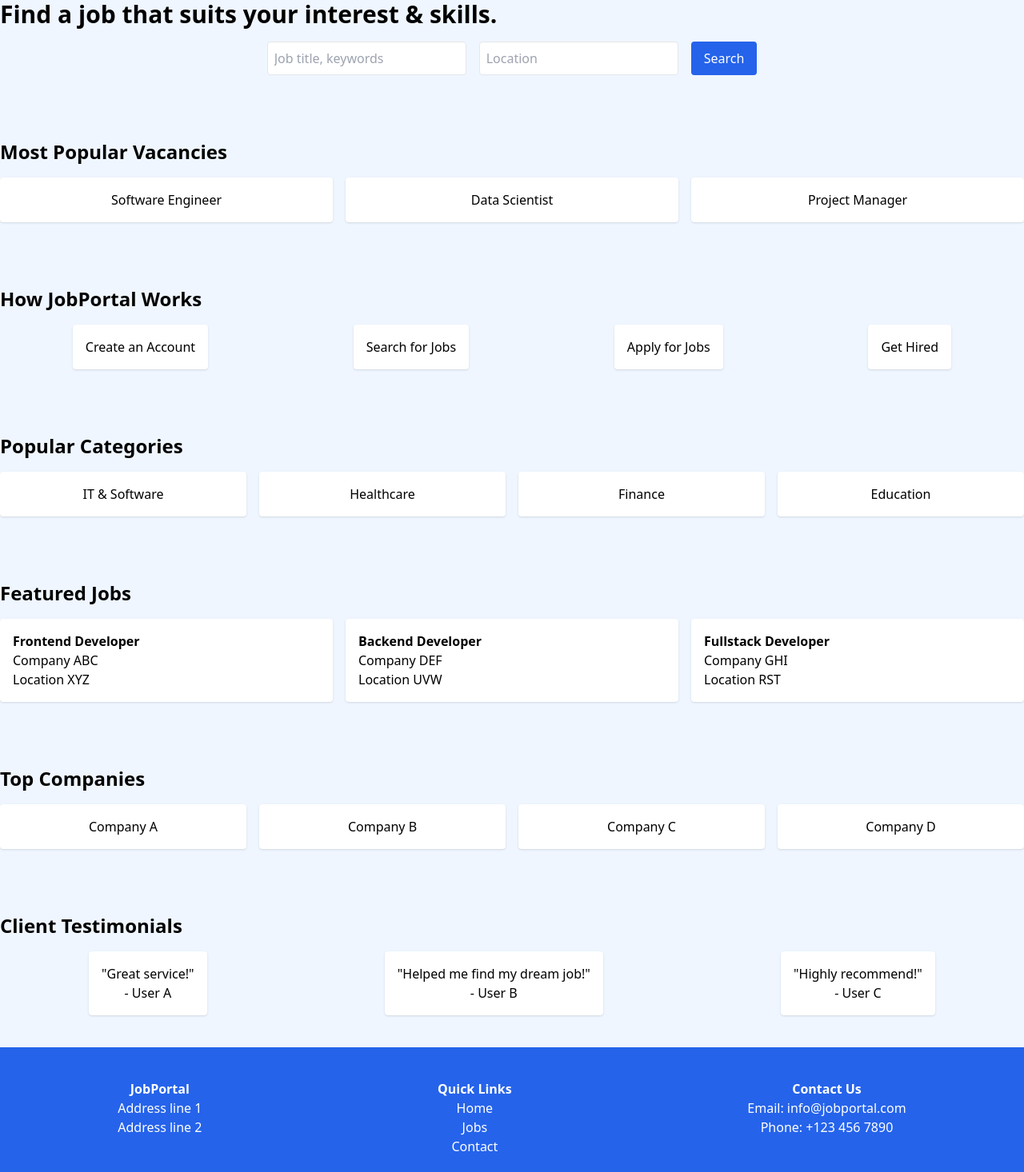
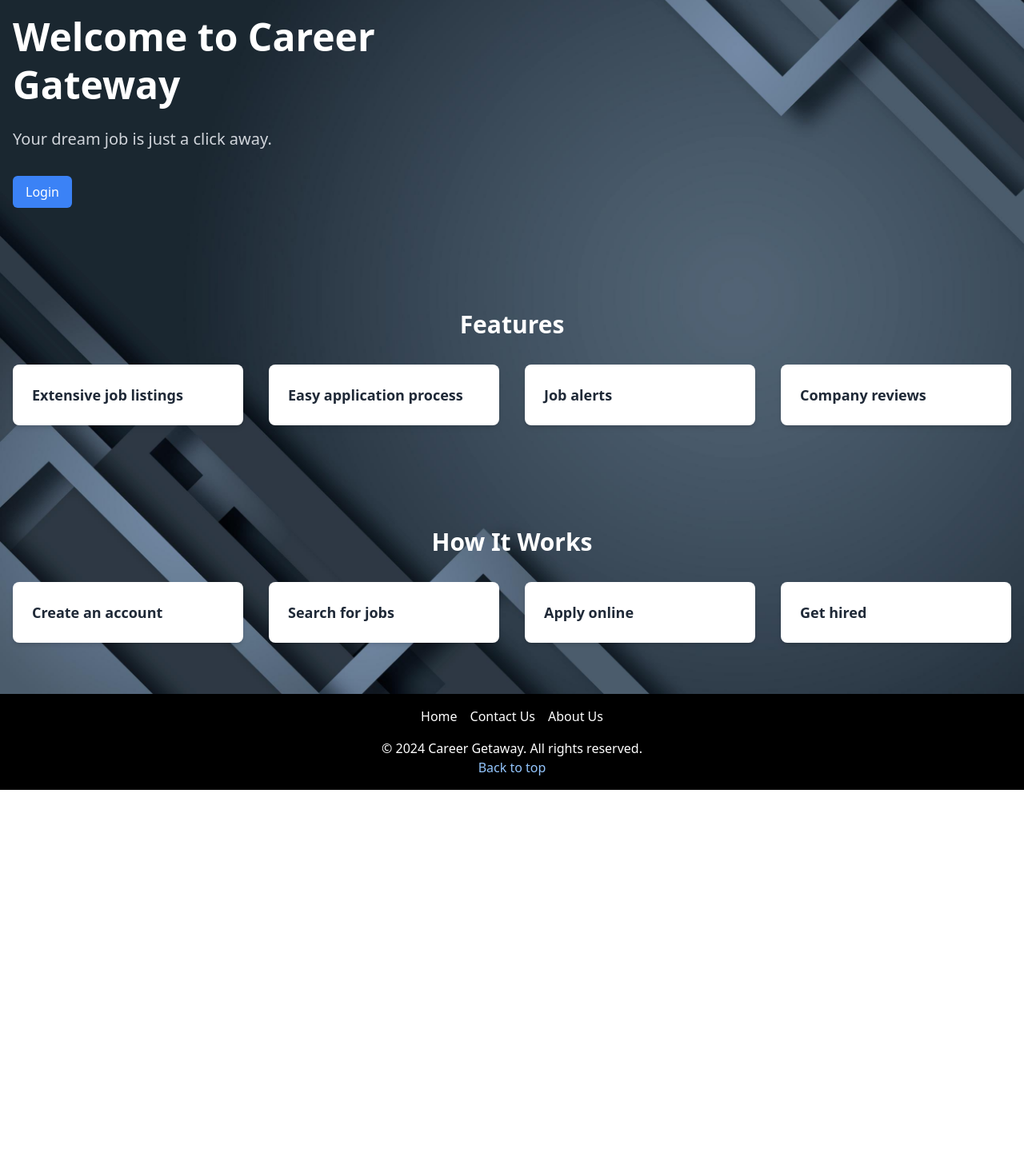
Before and after one commit to vanshm2703/CareerGateway, a React (Create React App) app in the folder frontend/: page / in a window 1280 px wide. Shown: the part 120-1586 px from the top of the page at 80% size. After the commit the page ends 1108 px from the top, so only its background shows below. Built offline with nearby package versions, Linux system fonts and the light colour scheme.

Commit message:
Add files via upload
ui changes

```diff
--- a/frontend/package.json
+++ b/frontend/package.json
@@ -9,6 +9,7 @@
     "@testing-library/user-event": "^13.5.0",
     "react": "^18.3.1",
     "react-dom": "^18.3.1",
+    "react-router-dom": "^6.25.1",
     "react-scripts": "5.0.1",
     "web-vitals": "^2.1.4"
   },
--- a/frontend/src/App.js
+++ b/frontend/src/App.js
@@ -1,27 +1,21 @@
 import React from 'react';
-import Header from './components/Header';
-import JobSearchBar from './components/JobSearchBar';
-import PopularVacancies from './components/PopularVacancies';
-import HowItWorks from './components/HowItWorks';
-import Categories from './components/Categories';
-import FeaturedJobs from './components/FeaturedJobs';
-import TopCompanies from './components/TopCompanies';
-import Testimonials from './components/Testimonials';
+import { BrowserRouter as Router, Route, Routes } from 'react-router-dom';
 import Footer from './components/Footer';
+import Home from './components/Home';
+import Roles from './components/Roles';
 
 function App() {
   return (
-    <div className="App">
-      <Header />
-      <JobSearchBar />
-      <PopularVacancies />
-      <HowItWorks />
-      <Categories />
-      <FeaturedJobs />
-      <TopCompanies />
-      <Testimonials />
-      <Footer />
-    </div>
+      <Router>
+        <div className="App">
+          <Routes>
+            <Route path="/" element={<Home />} />
+            <Route path="/roles" element={<Roles />} />
+          </Routes>
+          <Footer />
+        </div>
+      </Router>
+
   );
 }
 
--- a/frontend/src/components/Footer.js
+++ b/frontend/src/components/Footer.js
@@ -1,31 +1,23 @@
-import React from 'react';
+import React from "react";
 
 const Footer = () => {
   return (
-    <footer className="bg-blue-600 text-white py-10">
-      <div className="container mx-auto text-center">
-        <div className="flex justify-around mb-4">
-          <div>
-            <h1 className="font-bold">JobPortal</h1>
-            <p>Address line 1</p>
-            <p>Address line 2</p>
-          </div>
-          <div>
-            <h4 className="font-bold">Quick Links</h4>
-            <ul>
-              <li><a href="#home" className="text-white">Home</a></li>
-              <li><a href="#jobs" className="text-white">Jobs</a></li>
-              <li><a href="#contact" className="text-white">Contact</a></li>
-            </ul>
-          </div>
-          <div>
-            <h4 className="font-bold">Contact Us</h4>
-            <p>Email: info@jobportal.com</p>
-            <p>Phone: +123 456 7890</p>
-          </div>
-        </div>
-        <p>&copy; 2024 JobPortal. All rights reserved.</p>
+    <footer className="bg-black text-white p-4 text-center">
+      <div className="space-x-4">
+        <a href="#home" className="hover:underline">
+          Home
+        </a>
+        <a href="#contact" className="hover:underline">
+          Contact Us
+        </a>
+        <a href="#about" className="hover:underline">
+          About Us
+        </a>
       </div>
+      <p className="mt-4">&copy; 2024 Career Getaway. All rights reserved.</p>
+      <a href="#top" className="text-blue-300 hover:underline">
+        Back to top
+      </a>
     </footer>
   );
 };
--- /dev/null
+++ b/frontend/src/components/Home.js
@@ -0,0 +1,114 @@
+import React from "react";
+import { useAuth0 } from "@auth0/auth0-react";
+import { useNavigate } from "react-router-dom";
+import Navbar from "./NavbarTab";
+import "./backgroundwebsite.jpg";
+
+const Home = () => {
+  const { loginWithRedirect, logout, isAuthenticated } = useAuth0();
+  const navigate = useNavigate();
+
+  return (
+    <div
+      className="bg-gray-900"
+      style={{
+        backgroundImage: `url(${require("./backgroundwebsite.jpg")})`,
+        backgroundSize: "cover",
+        backgroundRepeat: "no-repeat",
+      }}
+    >
+      <Navbar />
+      <div className="bg-none">
+        <div className="container mx-auto px-4 py-16">
+          <div className="grid grid-cols-1 md:grid-cols-2 gap-8 items-center">
+            <div className="text-center md:text-left">
+              <h1 className="text-5xl font-bold text-white leading-tight mb-6">
+                Welcome to Career Gateway
+              </h1>
+              <p className="text-xl text-gray-300 mb-8">
+                Your dream job is just a click away.
+              </p>
+              {isAuthenticated ? (
+                <div>
+                  <button
+                    onClick={() => logout({ returnTo: window.location.origin })}
+                    className="text-black bg-white hover:bg-gray-200 px-4 py-2 rounded-md transition duration-300 ease"
+                  >
+                    Logout
+                  </button>
+                  <button
+                    onClick={() => navigate("/roles")}
+                    className="ml-4 text-white bg-blue-500 hover:bg-blue-700 px-4 py-2 rounded-md transition duration-300 ease"
+                  >
+                    Get Started
+                  </button>
+                </div>
+              ) : (
+                <button
+                  onClick={() => loginWithRedirect()}
+                  className="text-white bg-blue-500 hover:bg-blue-700 px-4 py-2 rounded-md transition duration-300 ease"
+                >
+                  Login
+                </button>
+              )}
+            </div>
+            <div className="hidden md:block">
+            </div>
+          </div>
+        </div>
+      </div>
+
+      <div className="container mx-auto py-16 px-4">
+        <h2 className="text-3xl font-bold text-white mb-8 text-center">
+          Features
+        </h2>
+        <div className="grid grid-cols-1 md:grid-cols-4 gap-8">
+          <div className="bg-white p-6 rounded-lg shadow-md">
+            <p className="text-lg font-semibold text-gray-800">
+              Extensive job listings
+            </p>
+          </div>
+          <div className="bg-white p-6 rounded-lg shadow-md">
+            <p className="text-lg font-semibold text-gray-800">
+              Easy application process
+            </p>
+          </div>
+          <div className="bg-white p-6 rounded-lg shadow-md">
+            <p className="text-lg font-semibold text-gray-800">Job alerts</p>
+          </div>
+          <div className="bg-white p-6 rounded-lg shadow-md">
+            <p className="text-lg font-semibold text-gray-800">
+              Company reviews
+            </p>
+          </div>
+        </div>
+      </div>
+
+      <div className="container mx-auto py-16 px-4">
+        <h2 className="text-3xl font-bold text-white mb-8 text-center">
+          How It Works
+        </h2>
+        <div className="grid grid-cols-1 md:grid-cols-4 gap-8">
+          <div className="bg-white p-6 rounded-lg shadow-md">
+            <p className="text-lg font-semibold text-gray-800">
+              Create an account
+            </p>
+          </div>
+          <div className="bg-white p-6 rounded-lg shadow-md">
+            <p className="text-lg font-semibold text-gray-800">
+              Search for jobs
+            </p>
+          </div>
+          <div className="bg-white p-6 rounded-lg shadow-md">
+            <p className="text-lg font-semibold text-gray-800">Apply online</p>
+          </div>
+          <div className="bg-white p-6 rounded-lg shadow-md">
+            <p className="text-lg font-semibold text-gray-800">Get hired</p>
+          </div>
+        </div>
+      </div>
+    </div>
+  );
+};
+
+export default Home;
--- /dev/null
+++ b/frontend/src/components/NavbarTab.js
@@ -0,0 +1,20 @@
+import React from 'react';
+
+const Navbar = () => {
+  return (
+    <nav className="bg-transparent p-4 text-white flex justify-between items-center">
+      <div className="flex items-center">
+        <img src="/logo.png" alt="Company Logo" className="h-8 w-8 mr-2" />
+        <span className="font-bold text-lg">Career Getaway</span>
+      </div>
+      <div className="space-x-4 flex items-center">
+        <a href="#home" className="text-white hover:text-blue-400 transition duration-300 ease-in-out">Home</a>
+        <a href="#about" className="text-white hover:text-blue-400 transition duration-300 ease-in-out">About Us</a>
+        <a href="#contact" className="text-white hover:text-blue-400 transition duration-300 ease-in-out">Contact Us</a>
+      </div>
+      <button className="bg-white text-blue-600 px-4 py-2 rounded-md transition duration-300 ease-in-out hover:bg-blue-600 hover:text-white">Login</button>
+    </nav>
+  );
+};
+
+export default Navbar;
--- /dev/null
+++ b/frontend/src/components/Roles.js
@@ -0,0 +1,36 @@
+import React from 'react';
+import { useNavigate } from 'react-router-dom';
+import 'tailwindcss/tailwind.css';
+
+const Roles = () => {
+  const navigate = useNavigate();
+
+  return (
+    <div
+      className="min-h-screen flex flex-col items-center justify-center bg-cover bg-center"
+      style={{
+        backgroundImage: `url(${require("./backgroundwebsite.jpg")})`,
+      }}
+    >
+      <h1 className="text-4xl sm:text-5xl font-bold text-white mb-8 text-center transition transform hover:scale-105 duration-300">
+        Choose Your Gateway
+      </h1>
+      <div className="bg-white bg-opacity-75 p-6 rounded-lg shadow-lg mb-8 w-11/12 md:w-1/2 lg:w-1/3 animate-fade-in">
+        <div
+          className="cursor-pointer bg-blue-500 text-white font-bold py-4 px-8 rounded-md mb-4 transition transform hover:scale-105 duration-300"
+          onClick={() => navigate('/employer-dashboard')}
+        >
+          Employer
+        </div>
+        <div
+          className="cursor-pointer bg-green-500 text-white font-bold py-4 px-8 rounded-md transition transform hover:scale-105 duration-300"
+          onClick={() => navigate('/jobseeker-dashboard')}
+        >
+          Jobseeker
+        </div>
+      </div>
+    </div>
+  );
+};
+
+export default Roles;
--- /dev/null
+++ b/frontend/src/reportWebVitals.js
@@ -0,0 +1,13 @@
+const reportWebVitals = onPerfEntry => {
+  if (onPerfEntry && onPerfEntry instanceof Function) {
+    import('web-vitals').then(({ getCLS, getFID, getFCP, getLCP, getTTFB }) => {
+      getCLS(onPerfEntry);
+      getFID(onPerfEntry);
+      getFCP(onPerfEntry);
+      getLCP(onPerfEntry);
+      getTTFB(onPerfEntry);
+    });
+  }
+};
+
+export default reportWebVitals;
```
Also changed, not shown: frontend/src/components/backgroundwebsite.jpg (added), frontend/src/index.js (line endings or trailing spaces), 1 other file (tests, documents, lock files or other folders).
